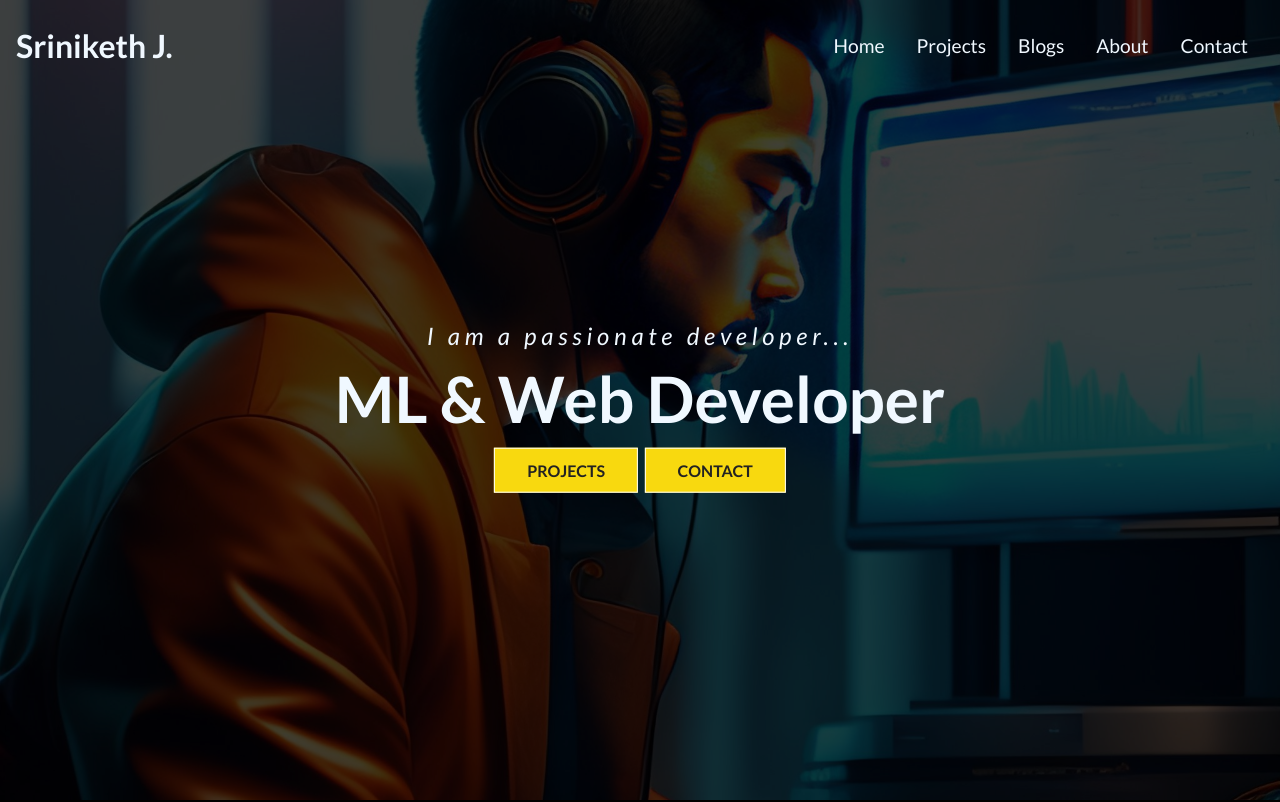
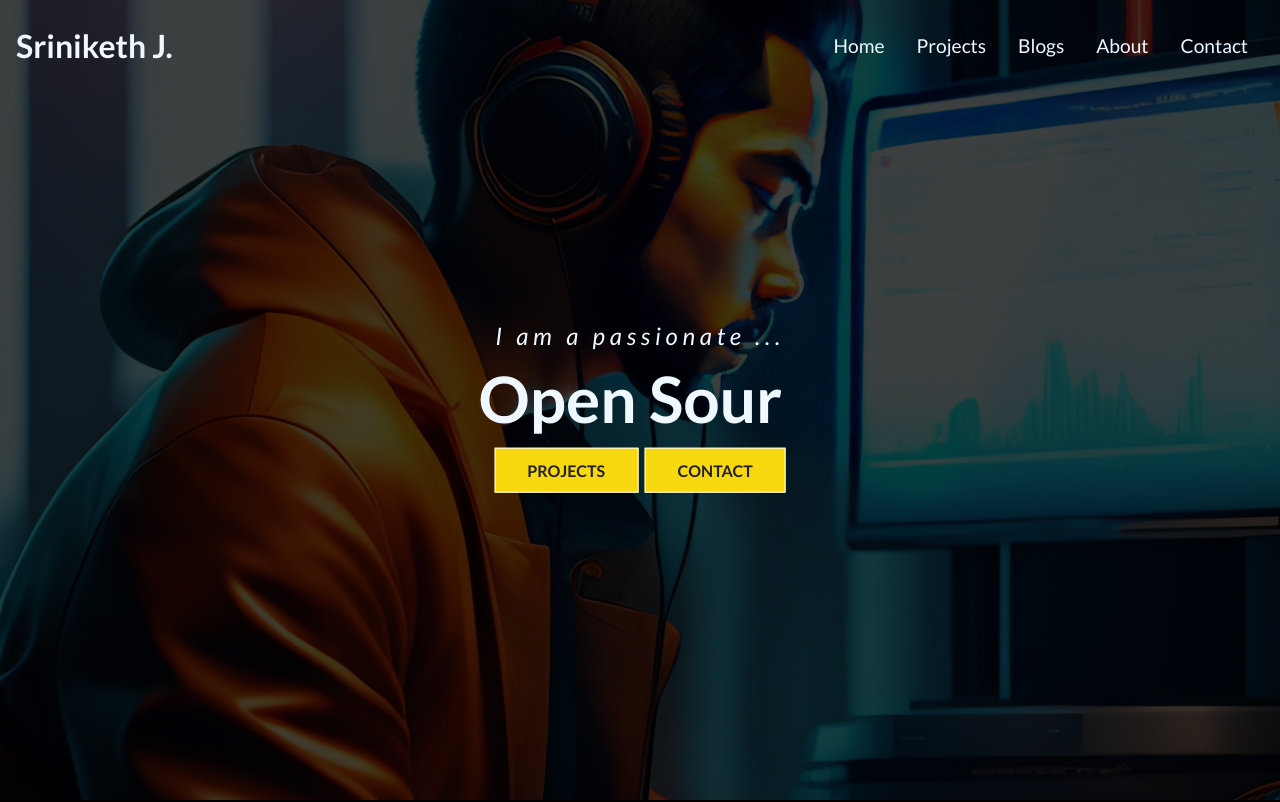
Before and after one commit to srini047/portfolio, a React (Create React App) app: page / in a window 1280 px wide. Shown: the top 802 px of the page. Built offline with nearby package versions, Linux system fonts and the light colour scheme.

Commit message:
add: typing animation

```diff
--- a/package.json
+++ b/package.json
@@ -12,6 +12,7 @@
     "react-icons": "^4.7.1",
     "react-router-dom": "^6.7.0",
     "react-scripts": "5.0.1",
+    "react-type-animation": "^3.0.1",
     "web-vitals": "^2.1.4"
   },
   "scripts": {
--- a/src/components/HeroImg.css
+++ b/src/components/HeroImg.css
@@ -37,7 +37,7 @@
 }
 
 .hero .content h1 {
-    font-size: 4rem;
+    font-size: 2rem;
     padding: 0.6rem 0 1.5rem;
 }
 
@@ -53,7 +53,7 @@
 
 @media screen and (max-width: 640px) {
     .hero .content h1 {
-        font-size: 3rem;
+        font-size: 2rem;
     }
 
     .hero .content p {
--- a/src/components/HeroImg.js
+++ b/src/components/HeroImg.js
@@ -1,24 +1,51 @@
-import React from 'react';
-import './HeroImg.css';
+import React from "react";
+import "./HeroImg.css";
 import IntroImg from "../assets/images/intro.jpeg";
-import { Link } from 'react-router-dom';
+import { Link } from "react-router-dom";
+import { TypeAnimation } from "react-type-animation";
 
 const HeroImg = () => {
   return (
     <div className="hero">
       <div className="mask">
-        <img className="intro-img" src={IntroImg} alt="https://lexica.art/prompt/e42a6121-8433-40a6-91c6-e3fcbb6d6b7b" />
+        <img
+          className="intro-img"
+          src={IntroImg}
+          alt="https://lexica.art/prompt/e42a6121-8433-40a6-91c6-e3fcbb6d6b7b"
+        />
       </div>
       <div className="content">
-        <p><i>I am a passionate developer...</i></p>
-        <h1>ML & Web Developer</h1>
+        <p>
+          <i>I am a passionate ...</i>
+        </p>
+        {/* <h1>ML & Web Developer</h1> */}
+        <h1><TypeAnimation
+          sequence={[
+            "Software Developer",
+            1000,
+            "DS & ML Enthusiast",
+            1000,
+            "Open Source Contributor",
+            1000,
+            "Technical Writer",
+            1000,
+          ]}
+          speed={50}
+          style={{ fontSize: "2em" }}
+          repeat={Infinity}
+        />
+        </h1>
         <div>
-          <Link to="/projects" className="btn">Projects</Link>
-          <Link to="/contact" className="btn">Contact</Link>
+          <Link to="/projects" className="btn">
+            Projects
+          </Link>
+          <Link to="/contact" className="btn">
+            Contact
+          </Link>
         </div>
       </div>
     </div>
-  )
-}
+  );
+};
 
-export default HeroImg
+export default HeroImg;
```
Also changed, not shown: 1 other file (tests, documents, lock files or other folders).
